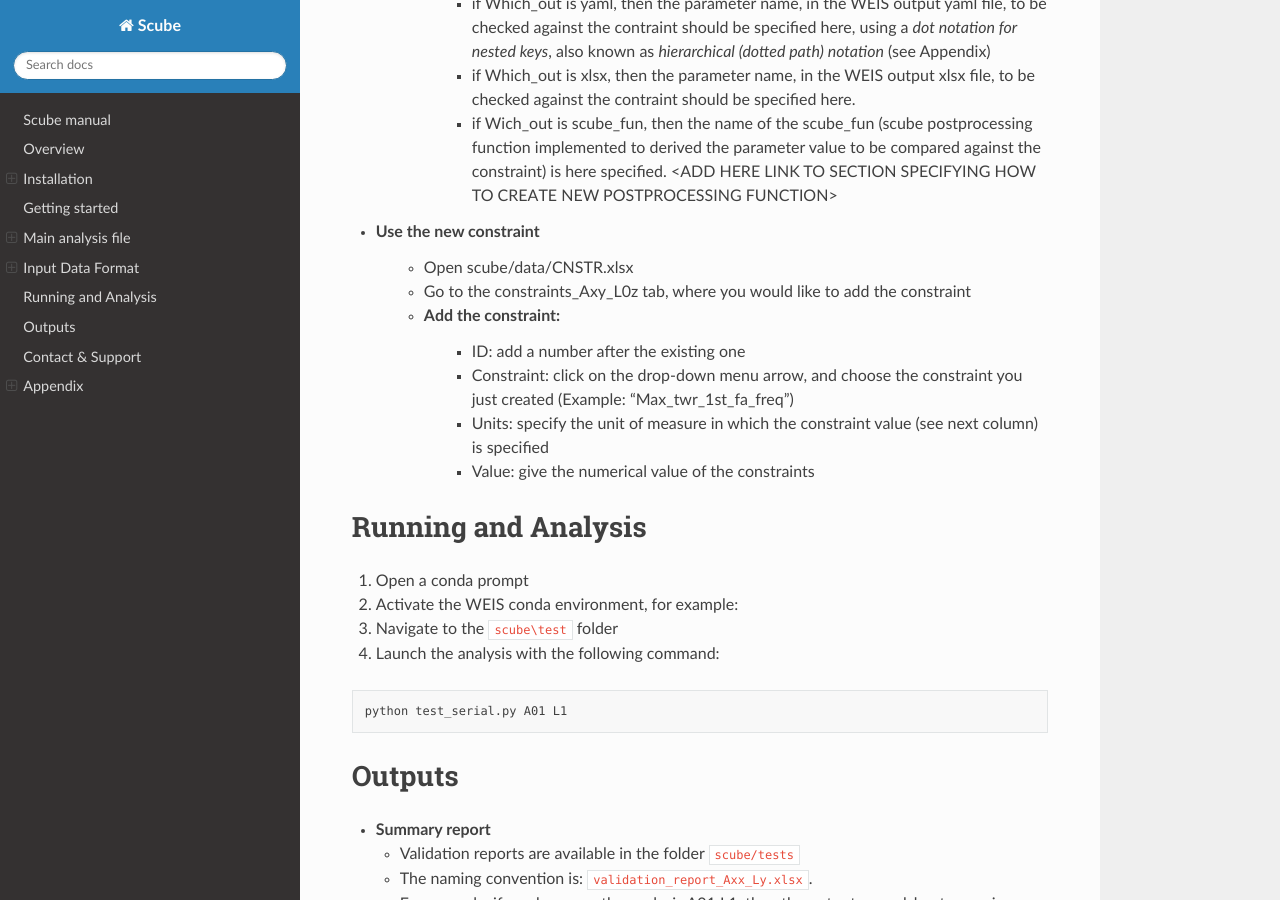
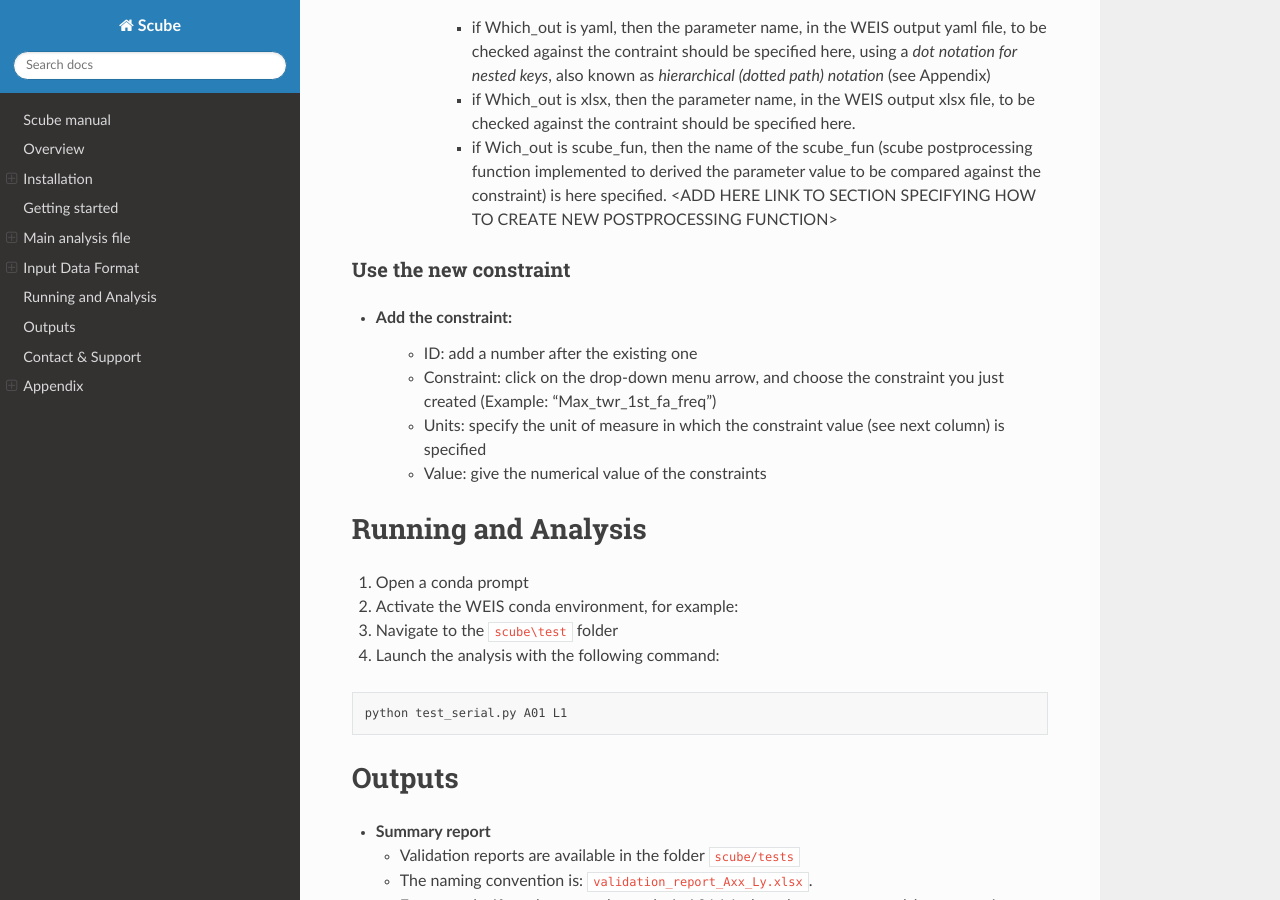
Before and after one commit to mcollu/scube, a Sphinx documentation site: the page built from docs/source/index.rst, in a window 1280 px wide and 900 px high, scrolled down 5629 px. Built offline with Sphinx 7.4.7 and the Read the Docs theme 3.1.0, drawn with Linux system fonts in a browser that asks for light colours; some of the changed text lies outside the part shown.

Commit message:
Update index.rst

```diff
--- a/docs/source/index.rst
+++ b/docs/source/index.rst
@@ -230,14 +230,17 @@
       - if Which_out is yaml, then the parameter name, in the WEIS  output yaml file, to be checked against the contraint should be specified here, using a *dot notation for nested keys*, also known as *hierarchical (dotted path) notation* (see Appendix)
       - if Which_out is xlsx, then the parameter name, in the WEIS output xlsx file, to be checked against the contraint should be specified here.
       - if Wich_out is scube_fun, then the name of the scube_fun (scube postprocessing function implemented to derived the parameter value to be compared against the constraint) is here specified. <ADD HERE LINK TO SECTION SPECIFYING HOW TO CREATE NEW POSTPROCESSING FUNCTION>
-- Use the new constraint
-   - Open scube/data/CNSTR.xlsx
-   - Go to the constraints_Axy_L0z tab, where you would like to add the constraint
-   - Add the constraint:
-      - ID: add a number after the existing one
-      - Constraint: click on the drop-down menu arrow, and choose the constraint you just created (Example: "Max_twr_1st_fa_freq")
-      - Units: specify the unit of measure in which the constraint value (see next column) is specified
-      - Value: give the numerical value of the constraints
+
+Use the new constraint
+~~~~~~~~~~~~~~~~~~~~~~
+~~~~~~~~~~~~~~~~~~~~~~
+- Open scube/data/CNSTR.xlsx
+- Go to the constraints_Axy_L0z tab, where you would like to add the constraint
+- Add the constraint:
+   - ID: add a number after the existing one
+   - Constraint: click on the drop-down menu arrow, and choose the constraint you just created (Example: "Max_twr_1st_fa_freq")
+   - Units: specify the unit of measure in which the constraint value (see next column) is specified
+   - Value: give the numerical value of the constraints
 
 Running and Analysis
 ====================
```
